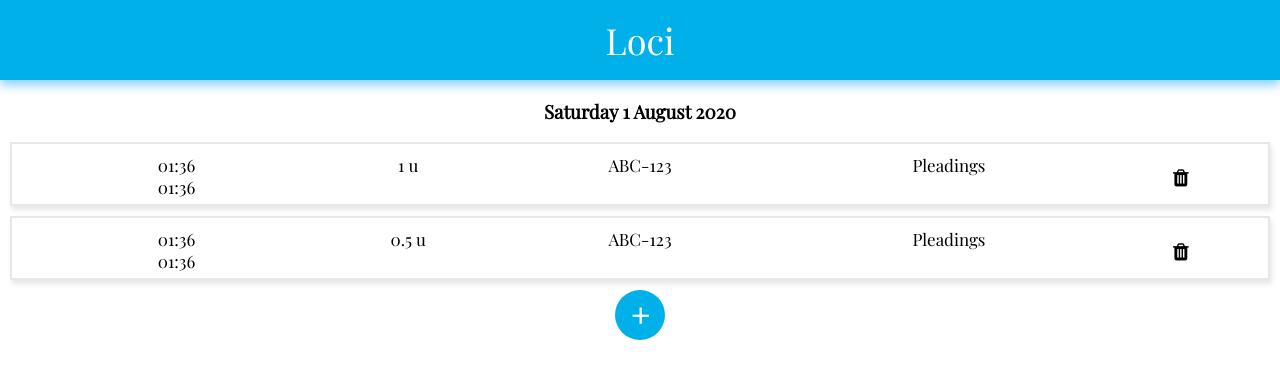
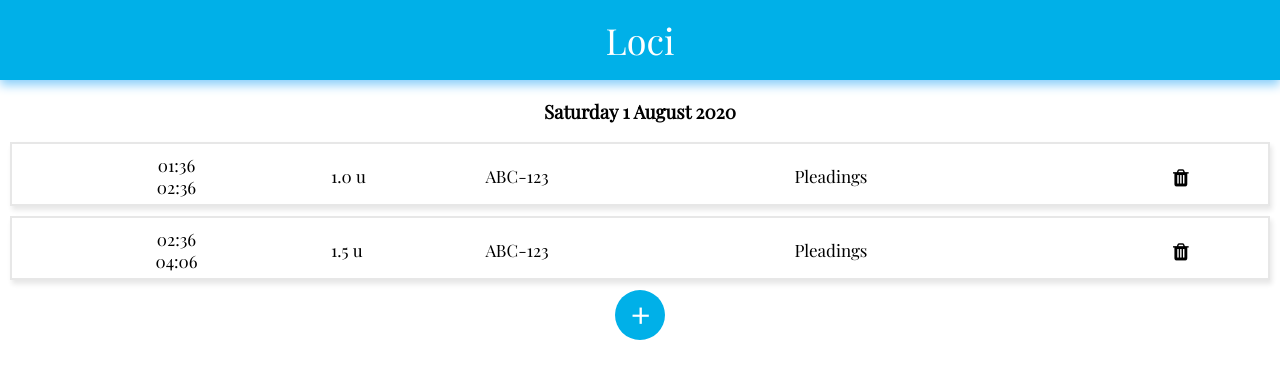
Before and after one commit to jwwnz/timekeeping, a React (Create React App) app: page / in a window 1280 px wide. Shown: the top 378 px of the page. Built offline with nearby package versions, Linux system fonts and the light colour scheme.

Commit message:
simplify the minutes difference calculations

```diff
--- a/src/App.css
+++ b/src/App.css
@@ -202,3 +202,8 @@ button {
 	font-style: italic;
 	margin-top: 20px;
 }
+
+.vertically-center {
+	display: flex;
+	align-items: center;
+}
--- a/src/App.js
+++ b/src/App.js
@@ -292,9 +292,9 @@ function App() {
 							<div>{formatDateToDatetime(entry.startTime)}</div>
 							<div>{entry.endTime && formatDateToDatetime(entry.endTime)}</div>
 						</div>
-						<div>{entry.unit} u</div>
-						<div>{entry.caseId}</div>
-						<div>{entry.type}</div>
+						<div className="vertically-center">{entry.unit} u</div>
+						<div className="vertically-center">{entry.caseId}</div>
+						<div className="vertically-center">{entry.type}</div>
 						<button
 							onClick={() => deleteEntry(entry.id)}
 							className="button-icon"
--- a/src/helpers/time.js
+++ b/src/helpers/time.js
@@ -21,13 +21,8 @@ const formatDateToDatetime = (date) => date.format("HH:mm");
 
 // This only calculates hours and minutes
 const calculateUnits = (startTime, endTime) => {
-	const unitHourDifference = endTime.hour() - startTime.hour();
-	const unitMinuteDifference = endTime.minute() - startTime.minute();
-
-	const finalTotalMinutesDifference =
-		unitHourDifference * 60 + unitMinuteDifference;
-
-	const units = finalTotalMinutesDifference / 60;
+	const minutes = endTime.diff(startTime, "minute");
+	const units = minutes / 60;
 
 	return units.toFixed(1);
 };
--- a/src/testData.js
+++ b/src/testData.js
@@ -1,13 +1,14 @@
 import { v4 as uuidv4 } from "uuid";
 import dayjs from "dayjs";
+import { calculateUnits } from "./helpers/time";
 
 const something = [
 	{
 		id: uuidv4(),
 		caseId: "ABC-123",
 		startTime: dayjs(),
-		endTime: dayjs(),
-		unit: 1.0,
+		endTime: dayjs().add(1, "hour"),
+		unit: calculateUnits(dayjs(), dayjs().add(1, "hour")),
 		type: "Pleadings",
 		description:
 			"Lorem ipsum dolor sit amet, consectetur adipiscing elit, sed do eiusmod tempor incididunt ut labore et dolore magna aliqua. Faucibus ornare suspendisse sed nisi lacus. Turpis massa sed elementum tempus. Nisl nunc mi ipsum faucibus vitae aliquet nec ullamcorper sit.",
@@ -15,9 +16,9 @@ const something = [
 	{
 		id: uuidv4(),
 		caseId: "ABC-123",
-		startTime: dayjs(),
-		endTime: dayjs(),
-		unit: 0.5,
+		startTime: dayjs().add(1, "hour"),
+		endTime: dayjs().add(2.5, "hour"),
+		unit: calculateUnits(dayjs().add(1, "hour"), dayjs().add(2.5, "hour")),
 		type: "Pleadings",
 		description:
 			"Lorem ipsum dolor sit amet, consectetur adipiscing elit, sed do eiusmod tempor incididunt ut labore et dolore magna aliqua. Faucibus ornare suspendisse sed nisi lacus. Turpis massa sed elementum tempus. Nisl nunc mi ipsum faucibus vitae aliquet nec ullamcorper sit.",
```
